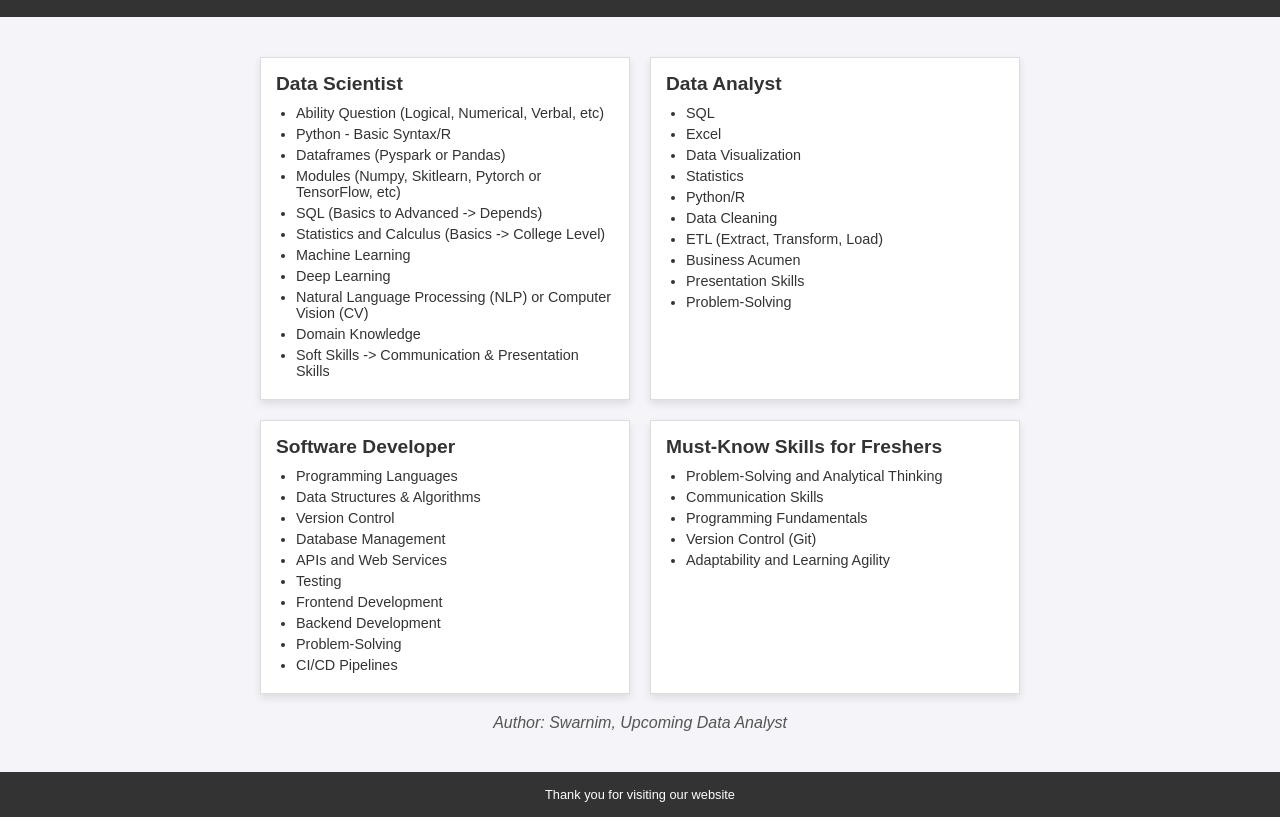
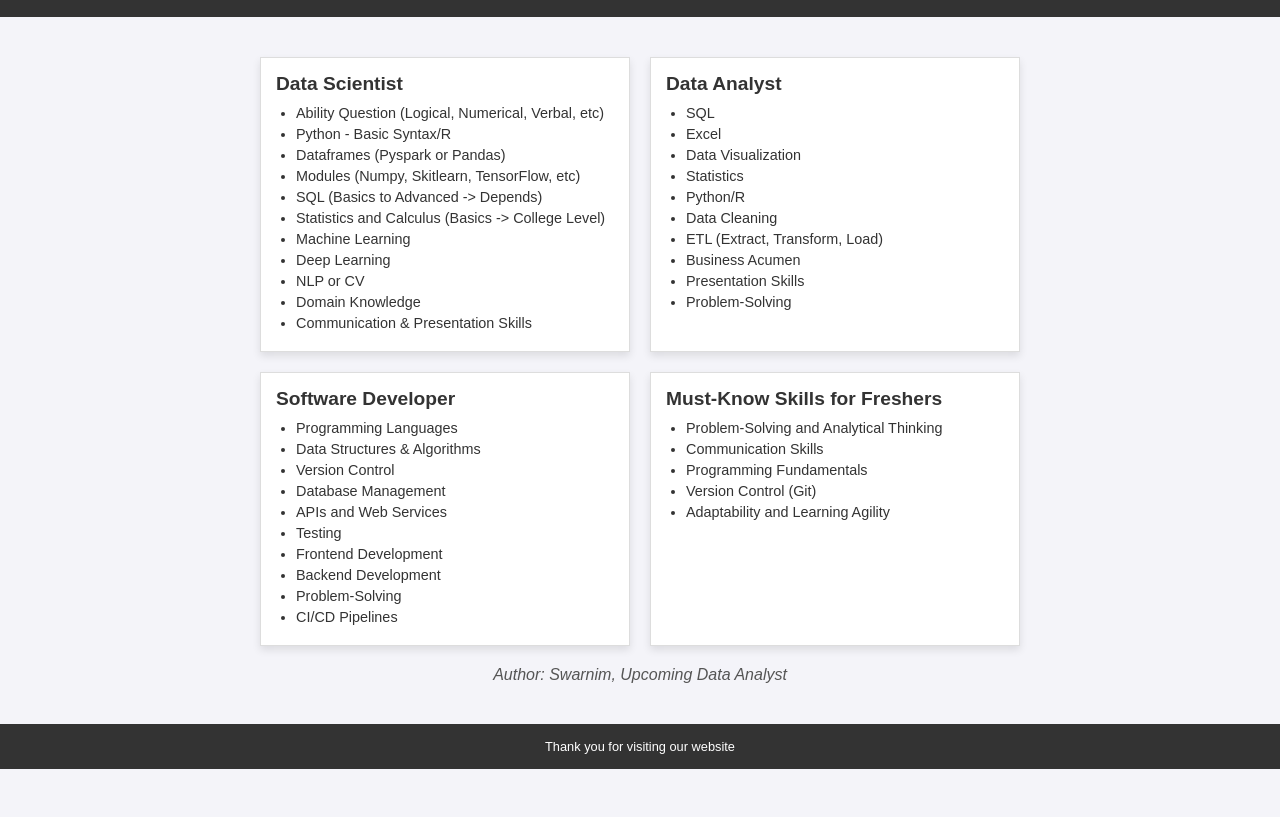
Before and after one commit to SwarnimIIITD/Mywebsite, a plain HTML site: page index.html in a window 1280 px wide. Shown: the part 81-898 px from the top of the page. After the commit the page ends 850 px from the top, so only its background shows below. Drawn offline with Linux system fonts and the light colour scheme.

Commit message:
Update index.html

```diff
--- a/index.html
+++ b/index.html
@@ -105,14 +105,14 @@
           <li>Ability Question (Logical, Numerical, Verbal, etc)
           <li>Python - Basic Syntax/R</li>
           <li>Dataframes (Pyspark or Pandas)
-          <li>Modules (Numpy, Skitlearn, Pytorch or TensorFlow, etc)
+          <li>Modules (Numpy, Skitlearn, TensorFlow, etc)
           <li>SQL (Basics to Advanced -> Depends)
           <li>Statistics and Calculus (Basics -> College Level)
           <li>Machine Learning</li>
           <li>Deep Learning</li>
-          <li>Natural Language Processing (NLP) or Computer Vision (CV)</li>
+          <li>NLP or CV</li>
           <li>Domain Knowledge</li>
-          <li>Soft Skills -> Communication & Presentation Skills
+          <li>Communication & Presentation Skills
         </ul>
       </div>
 
```
